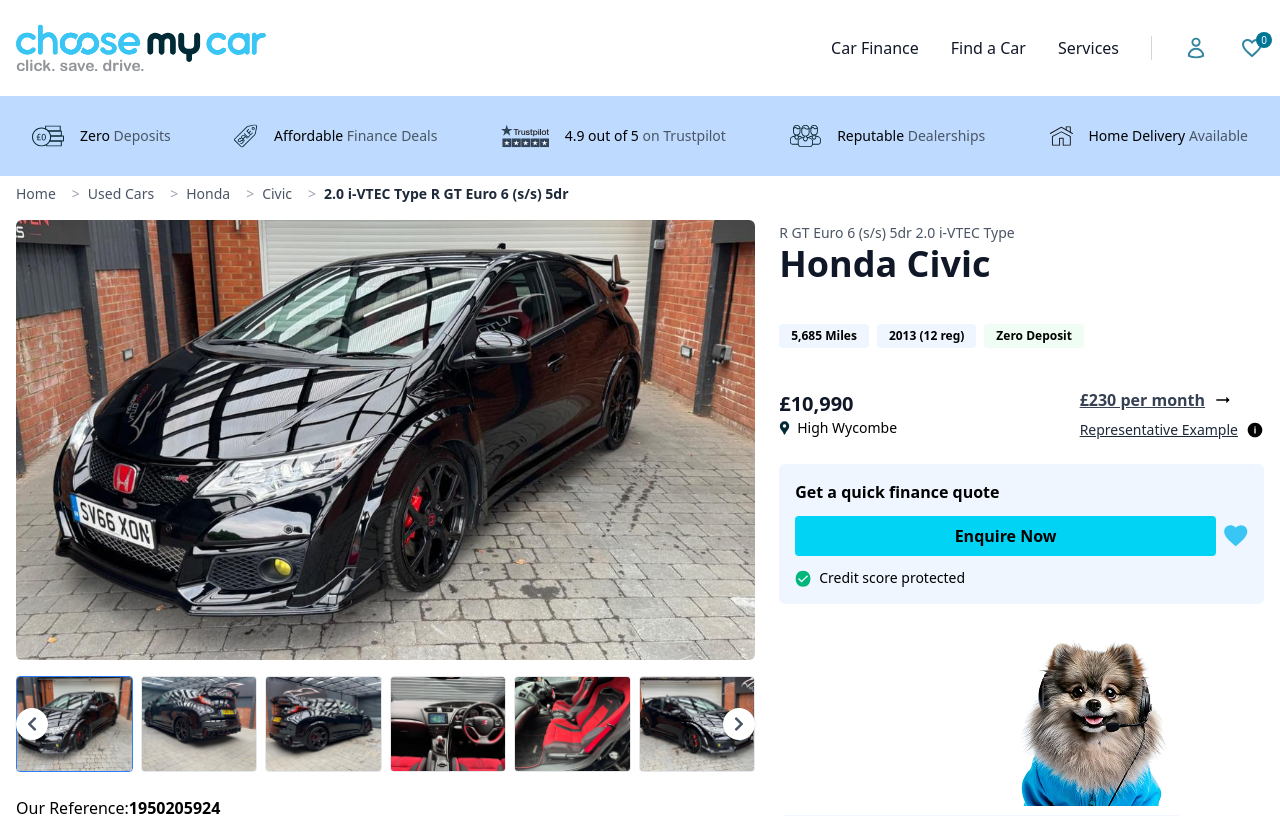
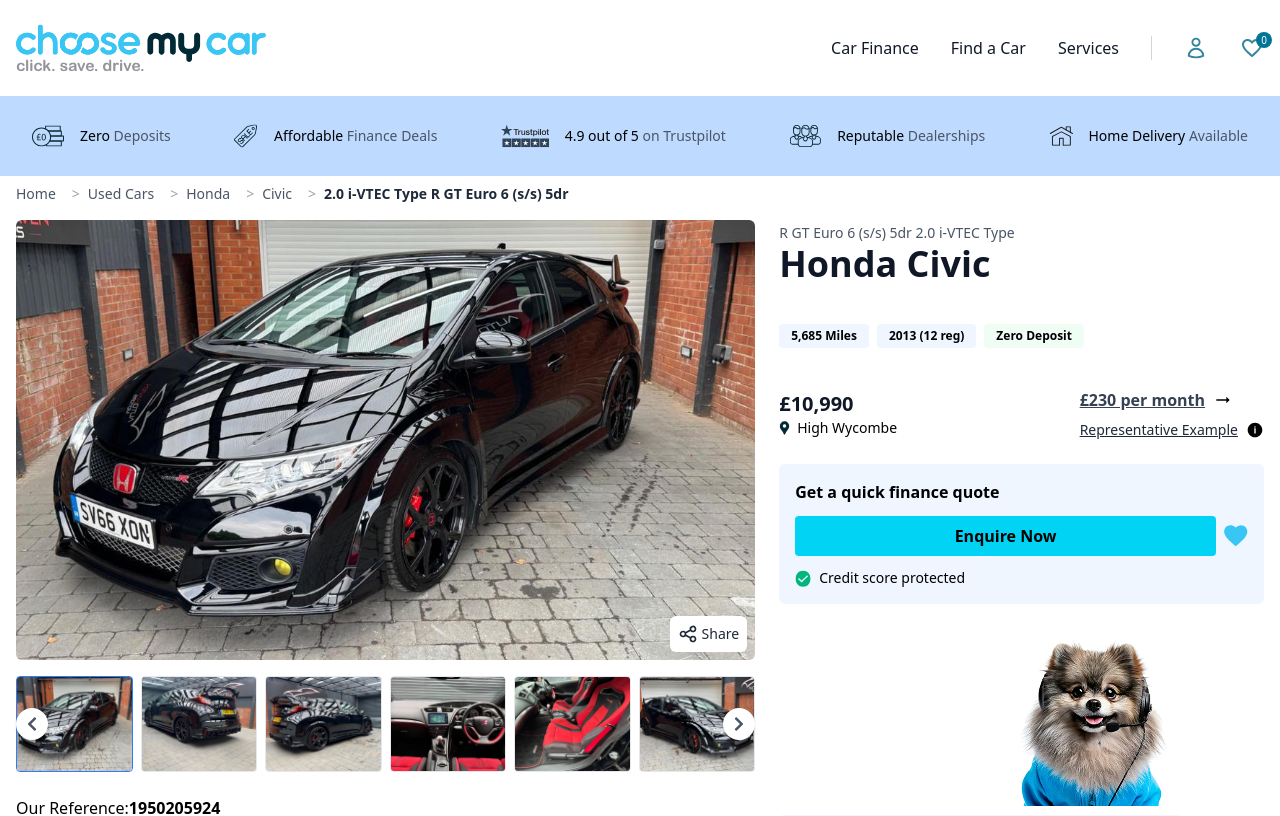
Before and after one commit to owenzzhang/chooseMyCar, a React (Vite) app: page / in a window 1280 px wide. Shown: the top 816 px of the page. Built offline with nearby package versions, Linux system fonts and the light colour scheme.

Commit message:
added share button

```diff
--- a/src/pages/ProductDetails.jsx
+++ b/src/pages/ProductDetails.jsx
@@ -19,6 +19,7 @@
 import section from "../assets/section.png";
 import mobileBG1 from "../assets/mobileBG1.png";
 import mobileBG2 from "../assets/mobileBG2.png";
+import { HiOutlineShare } from "react-icons/hi";
 
 function ProductDetails() {
   const [selectedImage, setSelectedImage] = useState(images[0]);
@@ -59,11 +60,18 @@
       <div className="grid grid-cols-1 md:grid-cols-5 gap-6 mt-4 max-w-screen-xl mx-auto px-4">
         <div className="md:col-span-3">
           <div className="mb-4 relative">
-            <img
-              src={images[selectedIndex] || honda6}
-              alt="Selected"
-              className="w-full h-[260px] md:h-[440px] object-cover rounded-md"
-            />
+            <div className="relative">
+              <img
+                src={images[selectedIndex] || honda6}
+                alt="Selected"
+                className="w-full h-[260px] md:h-[440px] object-cover rounded-md"
+              />
+
+              <button className="absolute bottom-2 right-2 bg-white bg-opacity-80 p-2 rounded-md cursor-pointer flex items-center gap-1">
+                <HiOutlineShare className="w-5 h-5 text-gray-800" />
+                <span className="text-sm text-gray-800">Share</span>
+              </button>
+            </div>
 
             <button
               onClick={handleMobilePrev}
```
